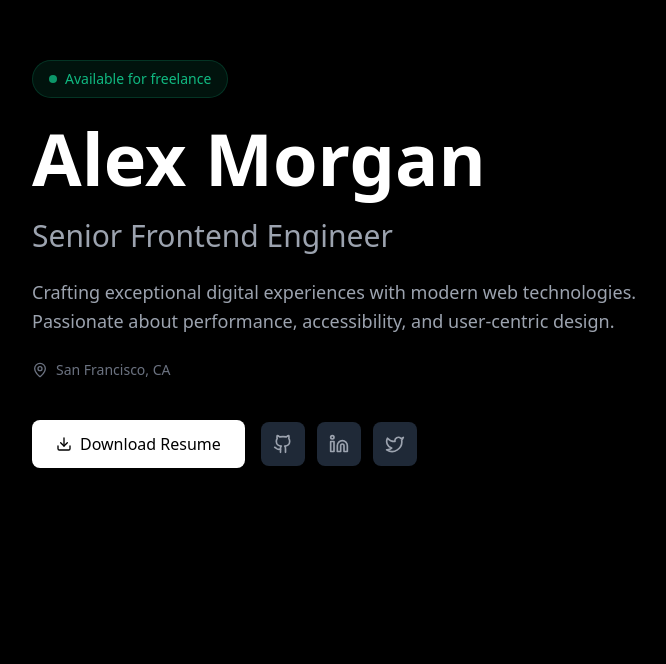
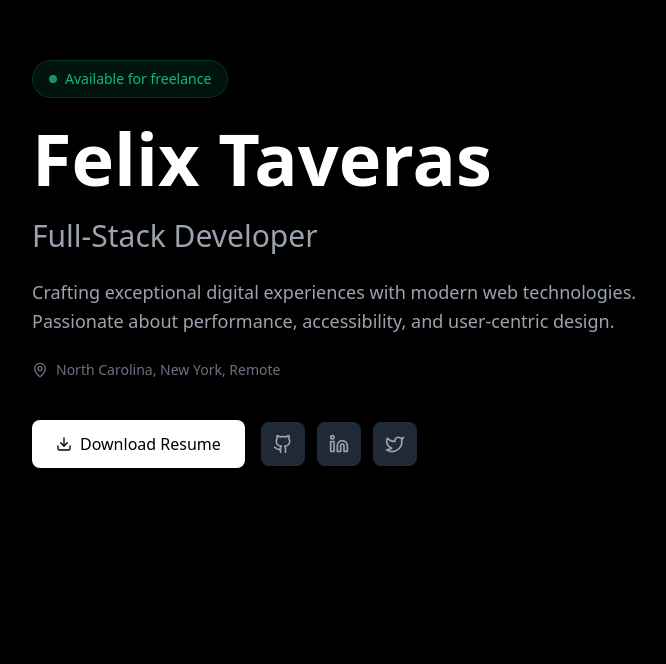
Before and after one commit to f-taveras/e-portfolio2.0, a React (Vite) app: page / in a window 1280 px wide. Shown: the part 136-800 px from the top of the page, without its empty margins (160-826 px from the left). Built offline with nearby package versions, Linux system fonts and the light colour scheme.

Commit message:
Updated constants.ts

```diff
--- a/src/constants.ts
+++ b/src/constants.ts
@@ -1,17 +1,16 @@
 export const PROFILE = {
-  name: "Alex Morgan",
-  title: "Senior Frontend Engineer",
+  name: "Felix Taveras",
+  title: "Full-Stack Developer",
   bio: "Crafting exceptional digital experiences with modern web technologies. Passionate about performance, accessibility, and user-centric design.",
   availability: "Available for freelance",
-  email: "[email protected]",
-  location: "San Francisco, CA",
+  email: "Felixataveras1@gmail.com",
+  location: "North Carolina, New York, Remote",
   resumeUrl: "/resume.pdf",
 };
 
 export const SOCIALS = {
-  github: "https://github.com/yourusername",
-  linkedin: "https://linkedin.com/in/yourusername",
-  twitter: "https://twitter.com/yourusername",
+  github: "https://github.com/f-taveras",
+  linkedin: "https://linkedin.com/in/f-taveras",
 };
 
 export const TECH_STACK = [
@@ -33,7 +32,7 @@ export const PROJECTS = [
     title: "E-Commerce Platform",
     description: "A full-featured online store with real-time inventory management, secure payments, and advanced analytics dashboard.",
     tags: ["React", "Node.js", "PostgreSQL", "Stripe"],
-    github: "https://github.com/yourusername/ecommerce",
+    github: "https://cindysbliss.com",
     demo: "https://ecommerce-demo.com",
     featured: true,
   },
```
